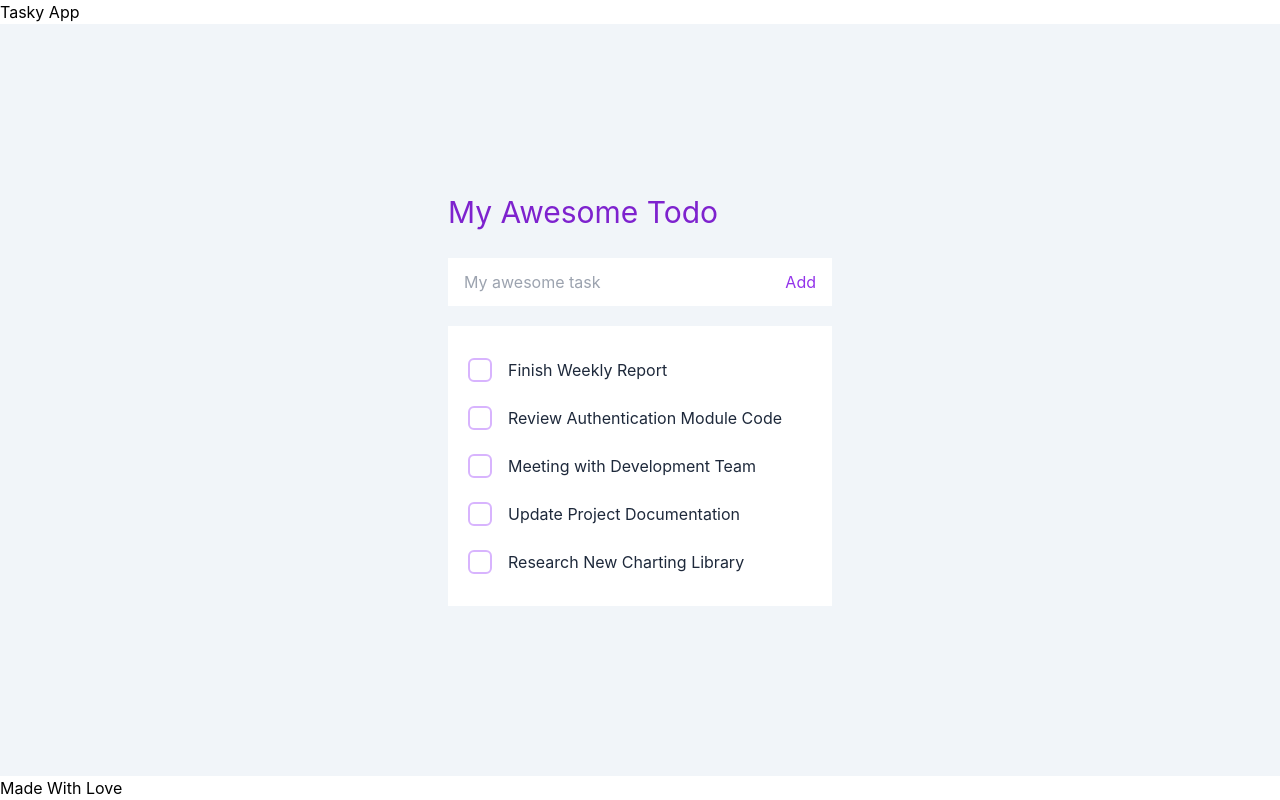
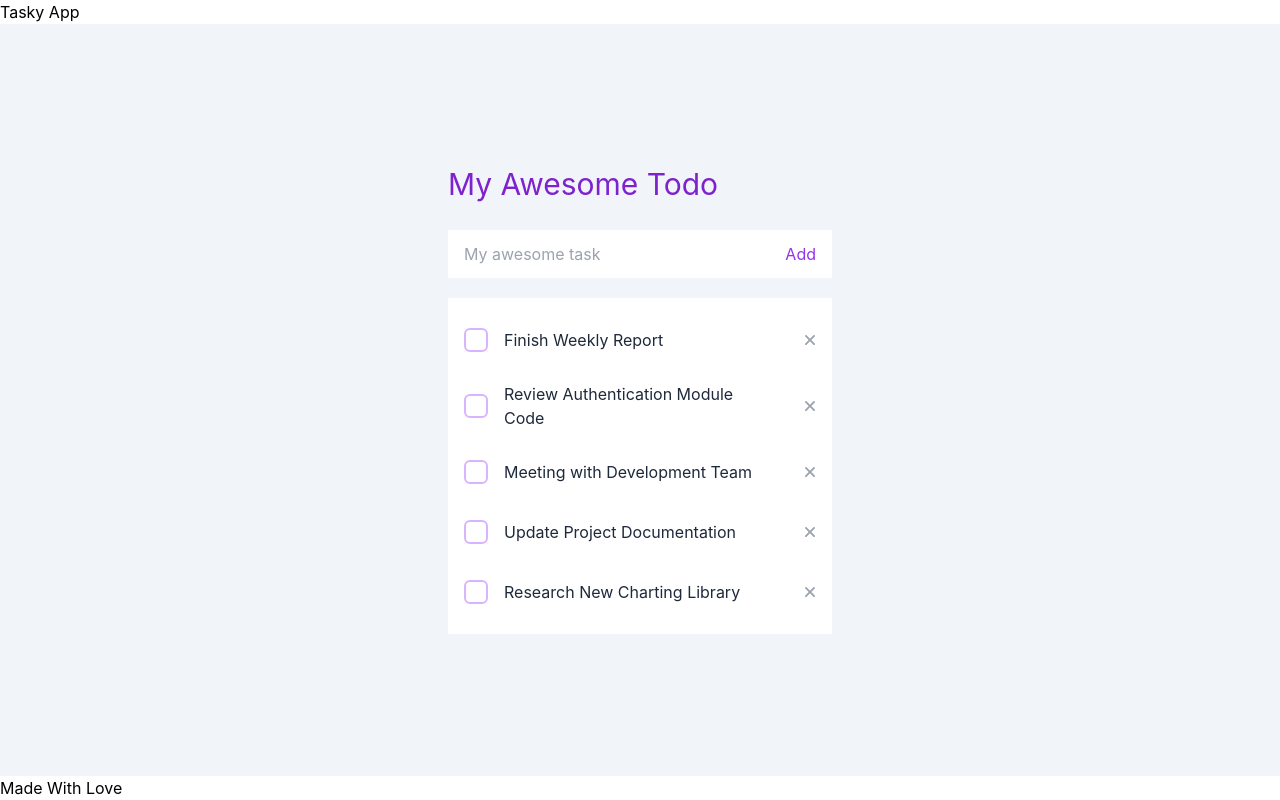
Before and after one commit to agusp-dev/tasky, a React (Vite) app: page / in a window 1280 px wide. Built offline with nearby package versions, Linux system fonts and the light colour scheme.

Commit message:
feat: add remove task flow

```diff
--- a/src/ui/components/TaskItem/index.tsx
+++ b/src/ui/components/TaskItem/index.tsx
@@ -1,22 +1,29 @@
 import { useMemo } from 'react'
 import { Field, Checkbox, Label } from '@headlessui/react'
-import { CheckIcon } from '@heroicons/react/16/solid'
+import { CheckIcon, XMarkIcon } from '@heroicons/react/16/solid'
 import { TaskItem as TaskItemType, TaskStatus } from '~/types'
 import { TASK_STATUSES } from '~/constants'
 
 type Props = {
   task: TaskItemType,
   // eslint-disable-next-line no-unused-vars
-  onToggleStatus: (id: string, status: TaskStatus) => void
+  onToggleStatus: (id: string, status: TaskStatus) => void,
+  // eslint-disable-next-line no-unused-vars
+  onRemove: (id: string) => void,
 }
 
-export const TaskItem: React.FC<Props> = ({ task, onToggleStatus }) => {
+export const TaskItem: React.FC<Props> = ({ task, onToggleStatus, onRemove }) => {
 
   const onTaskChecked = (checked: boolean) => {
     onToggleStatus(task?.id, checked ? TASK_STATUSES.COMPLETED : TASK_STATUSES.PENDING)
   }
 
   const isChecked = useMemo(() => task?.status === TASK_STATUSES.COMPLETED, [task?.status])
+
+  const handleRemove = () => {
+    if (!task?.id) return
+    onRemove(task?.id)
+  }
 
   return (
     <li className='py-3'>
@@ -29,10 +36,17 @@ export const TaskItem: React.FC<Props> = ({ task, onToggleStatus }) => {
           {isChecked && <CheckIcon className='fill-purple-700' />}
         </Checkbox>
         <Label
-          className={ `text-slate-800 cursor-pointer ${ isChecked ? 'font-light line-through' : 'font-normal' }` }
+          className={ `flex-1 text-slate-800 cursor-pointer
+            ${ isChecked ? 'font-light line-through' : 'font-normal' }` }
         >
           { task?.title }
         </Label>
+        <button
+          className='p-2 rounded-full hover:bg-violet-100'
+          onClick={ handleRemove }
+        >
+          <XMarkIcon className='size-5 fill-gray-400' />
+        </button>
       </Field>
     </li>
   )
--- a/src/ui/pages/TodoPage/index.tsx
+++ b/src/ui/pages/TodoPage/index.tsx
@@ -29,19 +29,27 @@ export const TodoPage = () => {
     })
   }
 
+  const removeTask = (id: string) => {
+    setTasks(currentTasks => {
+      const tasksWithoutRemoved = currentTasks?.filter(task => task?.id !== id)
+      return tasksWithoutRemoved ?? []
+    })
+  }
+
   return (
     <div className='w-96 flex flex-col justify-center gap-5'>
       <div className='pb-2'>
         <TodoTitle title='My Awesome Todo' />
       </div>
       <NewTask onCreate={ createNewTask } />
-      <div className='w-full bg-white p-5'>
+      <div className='w-full bg-white py-3 pl-4 pr-1'>
         <ul>
           {tasks?.map(ti => (
             <TaskItem
               key={ti?.id}
               task={ti}
               onToggleStatus={ changeTaskStatus }
+              onRemove={ removeTask }
             />
           ))}
         </ul>
```
